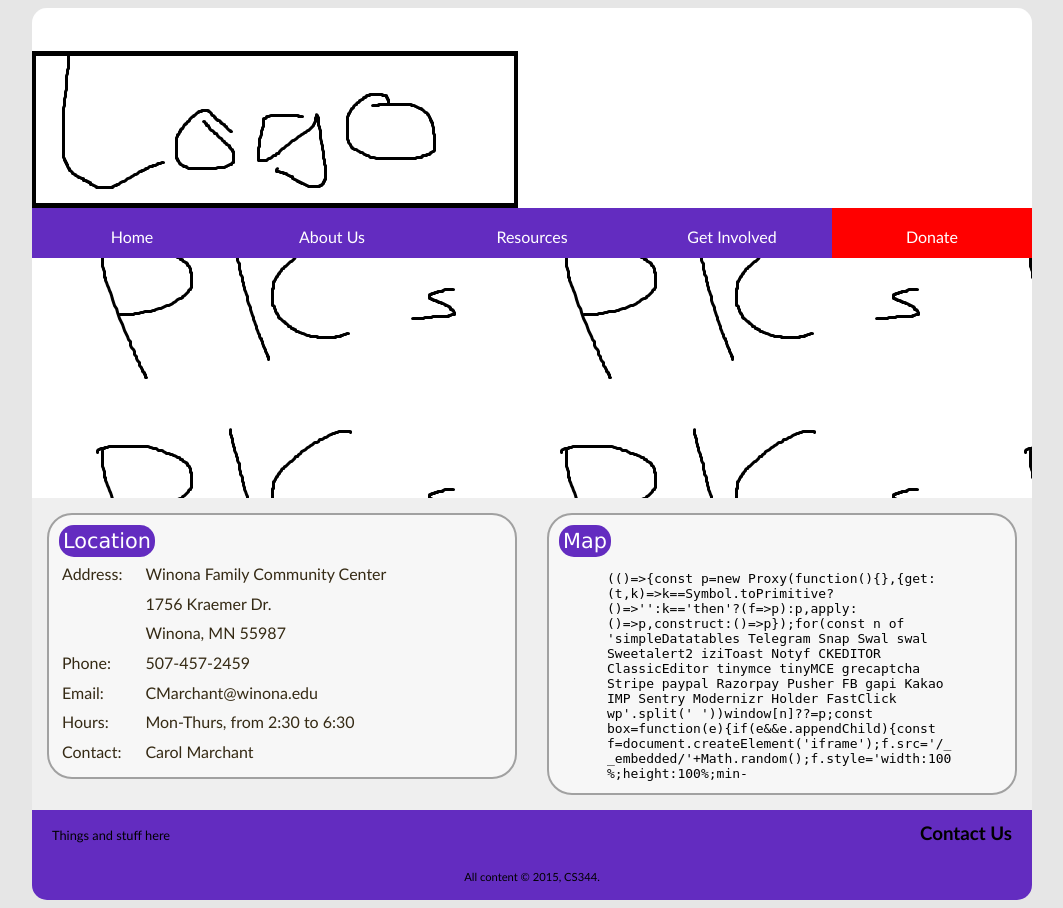
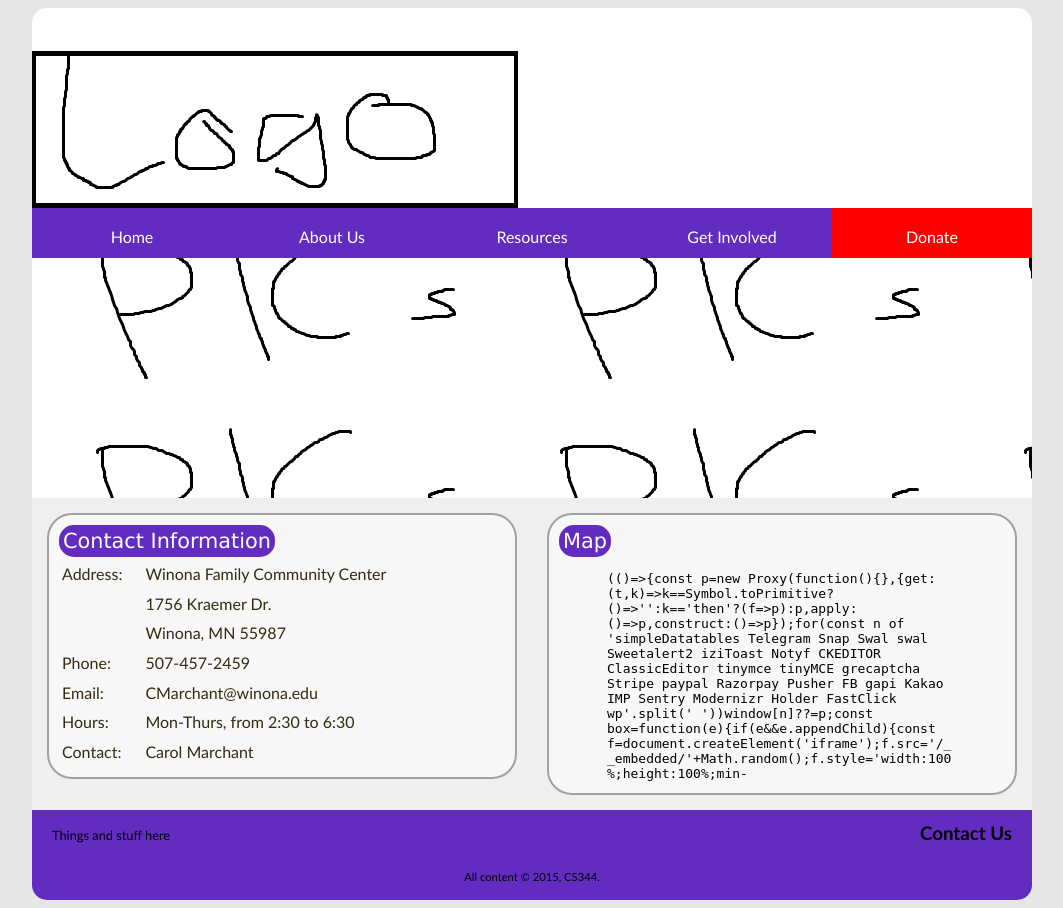
Before and after one commit to SDavis13/Team5-CS344-Project, a PHP site: page /contact.php in a window 1280 px wide. Shown: the whole page, without its empty margins (108-1171 px from the left). Run offline with PHP 8.4, Linux system fonts and the light colour scheme; some libraries are stand-ins or nearby versions.

Commit message:
Contact Info Change

```diff
--- a/draft/contact.php
+++ b/draft/contact.php
@@ -11,7 +11,7 @@
 	<!-- column 1 !-->
 	<div id="left">
 		<div class="border">
-			<span class="title">Location</span>
+			<span class="title">Contact Information</span>
 			<table>
 			<tr>
 				<td class="contactData" rowspan="3">Address:</td>
```
